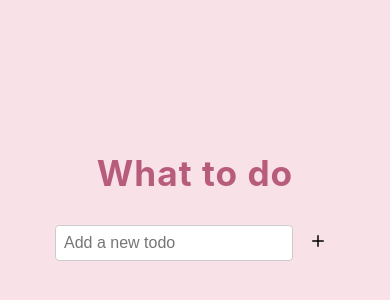
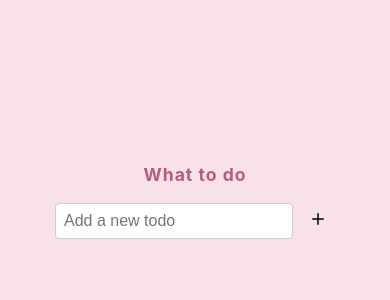
Before and after one commit to FannyPetersen/todo, a React (Vite) app: page / in a window 390 px wide. Shown: the part 214-514 px from the top of the page. Built offline with nearby package versions, Linux system fonts and the light colour scheme.

Commit message:
Add responsive design for mobile screens

```diff
--- a/src/App.css
+++ b/src/App.css
@@ -136,3 +136,31 @@ button[aria-label="Cancel edit"] {
   margin-left: 4px;
   margin-right: 4px;
 }
+
+@media (max-width: 600px) {
+  .app-container {
+    padding: 12px 0;
+  }
+  h1 {
+    font-size: 1.1rem;
+    margin-bottom: 18px;
+  }
+  ul {
+    max-width: 98vw;
+    padding: 0 2vw;
+  }
+  li {
+    padding: 10px 8px;
+    font-size: 1rem;
+  }
+  input[type="text"] {
+    min-width: 0;
+    width: 100%;
+    font-size: 1rem;
+    padding: 8px 6px;
+  }
+  .todo-actions button {
+    font-size: 0.95rem;
+    padding: 6px 6px;
+  }
+}
```
